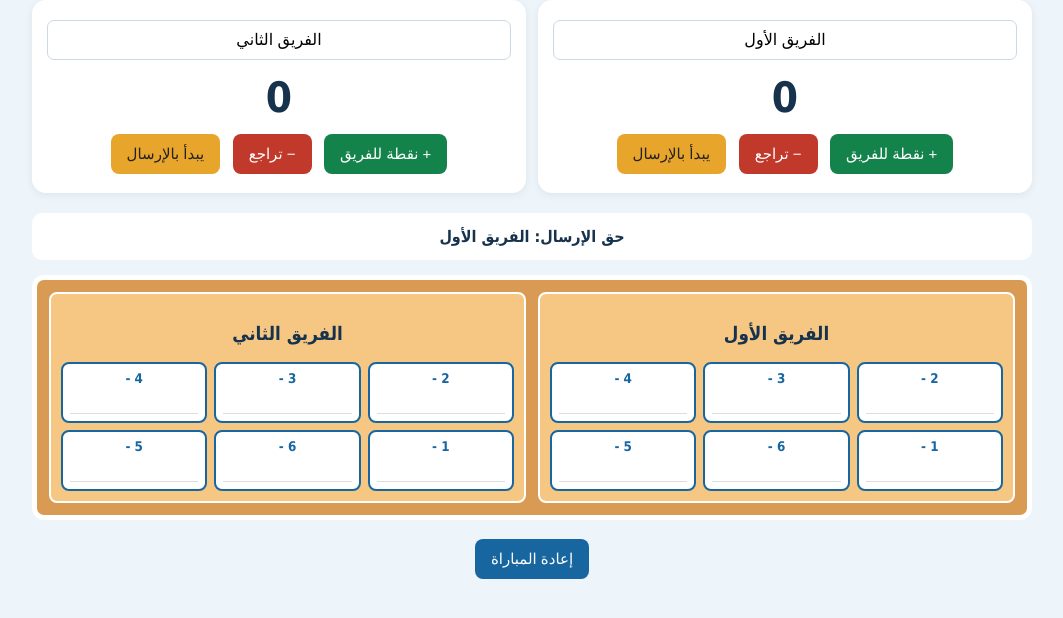
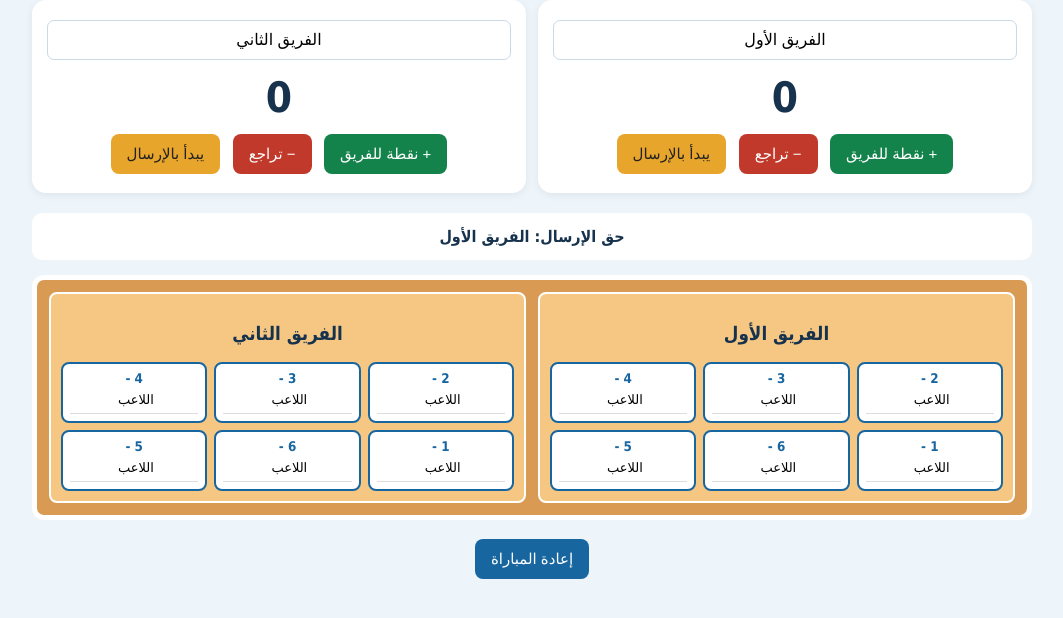
Before and after one commit to athletezone98-ss/volleyball-referee, a plain HTML site: page index.html in a window 1280 px wide. Shown: the part 96-714 px from the top of the page, without its empty margins (108-1171 px from the left). Drawn offline with Linux system fonts and the light colour scheme.

Commit message:
Update index.html

```diff
--- a/index.html
+++ b/index.html
@@ -116,24 +116,24 @@ grid-template-areas:
 <div class="side">
 <h3 id="courtNameA">الفريق الأول</h3>
 <div class="players">
-<div class="player p1"><small>1 - </small><input id="A1" value=" "></div>
-<div class="player p2"><small>2 - </small><input id="A2" value=" "></div>
-<div class="player p3"><small>3 - </small><input id="A3" value=" "></div>
-<div class="player p4"><small>4 - </small><input id="A4" value=" "></div>
-<div class="player p5"><small>5 - </small><input id="A5" value=" "></div>
-<div class="player p6"><small>6 - </small><input id="A6" value=" "></div>
+<div class="player p1"><small>1 - </small><input id="A1" value="اللاعب "></div>
+<div class="player p2"><small>2 - </small><input id="A2" value="اللاعب "></div>
+<div class="player p3"><small>3 - </small><input id="A3" value="اللاعب "></div>
+<div class="player p4"><small>4 - </small><input id="A4" value="اللاعب "></div>
+<div class="player p5"><small>5 - </small><input id="A5" value="اللاعب "></div>
+<div class="player p6"><small>6 - </small><input id="A6" value="اللاعب "></div>
 </div>
 </div>
 
 <div class="side">
 <h3 id="courtNameB">الفريق الثاني</h3>
 <div class="players">
-<div class="player p1"><small>1 - </small><input id="B1" value=" "></div>
-<div class="player p2"><small>2 - </small><input id="B2" value=" "></div>
-<div class="player p3"><small>3 - </small><input id="B3" value=" "></div>
-<div class="player p4"><small>4 - </small><input id="B4" value=" "></div>
-<div class="player p5"><small>5 - </small><input id="B5" value=" "></div>
-<div class="player p6"><small>6 - </small><input id="B6" value=" "></div>
+<div class="player p1"><small>1 - </small><input id="B1" value="اللاعب "></div>
+<div class="player p2"><small>2 - </small><input id="B2" value="اللاعب "></div>
+<div class="player p3"><small>3 - </small><input id="B3" value="اللاعب "></div>
+<div class="player p4"><small>4 - </small><input id="B4" value="اللاعب "></div>
+<div class="player p5"><small>5 - </small><input id="B5" value="اللاعب "></div>
+<div class="player p6"><small>6 - </small><input id="B6" value="اللاعب "></div>
 </div>
 </div>
 
```
